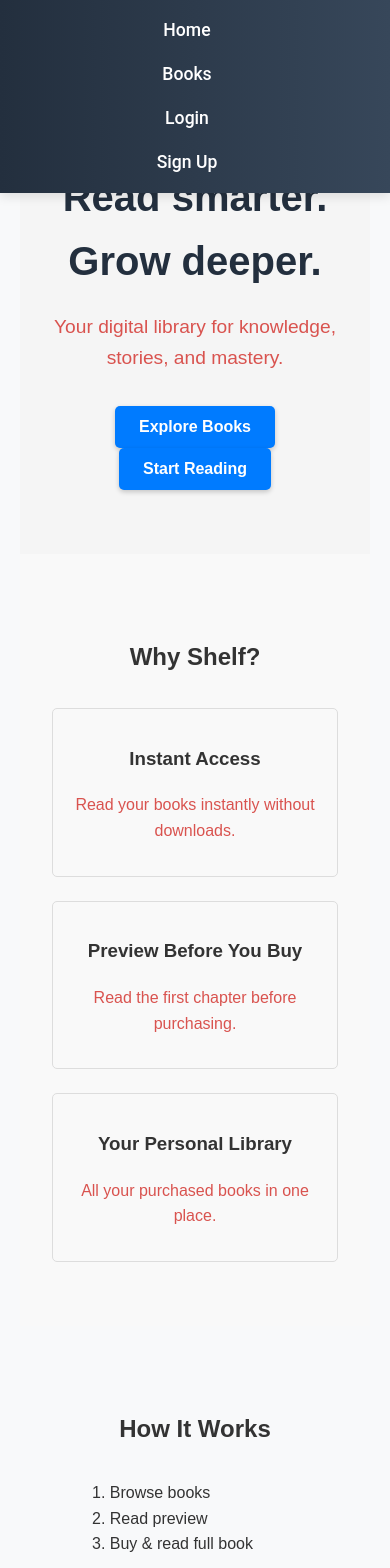
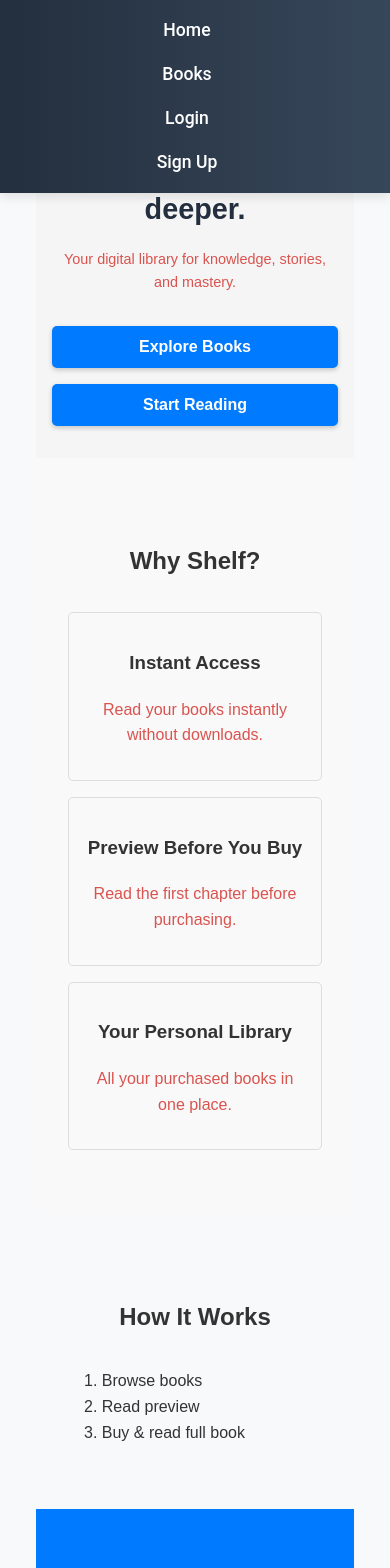
Before and after one commit to PoisonTree8/shelf-frontend, a React (Vite) app: page / in a window 390 px wide. Shown: the top 1568 px of the page. Built offline with nearby package versions, Linux system fonts and the light colour scheme; no server answers.

Commit message:
home page responsiveness

```diff
--- a/src/pages/Home.css
+++ b/src/pages/Home.css
@@ -113,3 +113,77 @@ p {
 .call-to-action button:hover {
   background: #003f7f;
 }
+
+/* ===== Responsive Design ===== */
+
+/* General Styles */
+.home {
+  padding: 1rem;
+}
+
+/* Hero Section */
+.hero {
+  padding: 2rem 1rem;
+}
+.hero h1 {
+  font-size: 2rem;
+}
+.hero p {
+  font-size: 1rem;
+}
+.hero-buttons {
+  display: flex;
+  flex-direction: column;
+  gap: 1rem;
+  align-items: center;
+}
+.hero-buttons button {
+  width: 100%;
+  max-width: 300px;
+}
+
+/* Why Shelf Section */
+.features {
+  display: grid;
+  grid-template-columns: 1fr;
+  gap: 1rem;
+}
+
+/* How It Works Section */
+.how-it-works ol {
+  padding: 0;
+}
+
+/* Call To Action Section */
+.call-to-action {
+  padding: 2rem 1rem;
+}
+.call-to-action button {
+  width: 100%;
+  max-width: 300px;
+}
+
+/* ===== Media Queries ===== */
+
+/* Tablet Screens (max-width: 1024px) */
+@media (max-width: 1024px) {
+  .features {
+    grid-template-columns: repeat(2, 1fr);
+  }
+}
+
+/* Mobile Screens (max-width: 768px) */
+@media (max-width: 768px) {
+  .hero h1 {
+    font-size: 1.8rem;
+  }
+  .hero p {
+    font-size: 0.9rem;
+  }
+  .features {
+    grid-template-columns: 1fr;
+  }
+  .how-it-works ol {
+    padding: 0 1rem;
+  }
+}
```
